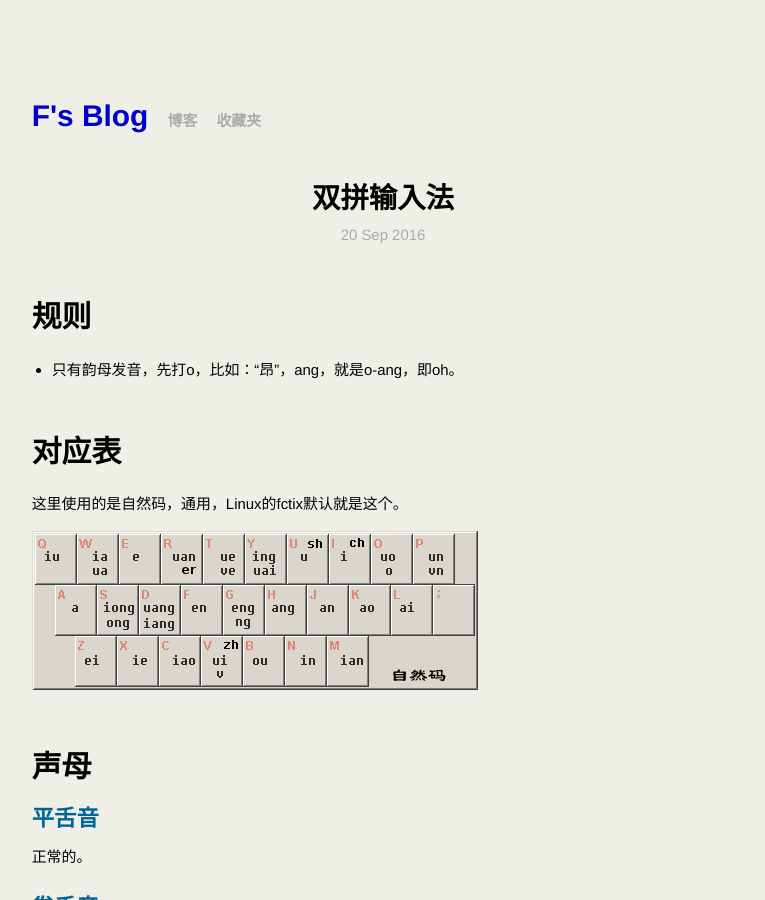
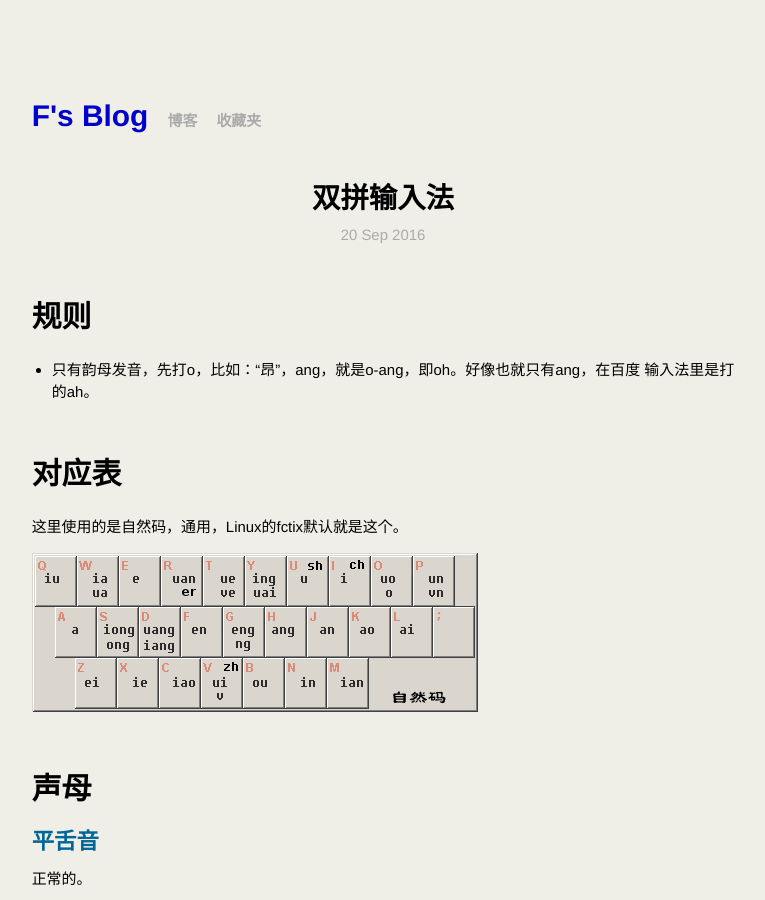
Before and after one commit to hulkfu/hulkfoo.github.io, a Jekyll site: the page built from _posts/2016-09-20-shuangpin.md, in a window 1280 px wide and 900 px high. Shown: the whole window, without its empty margins (257-1022 px from the left). Built offline with Jekyll 4.4.1, drawn with Linux system fonts in a browser that asks for light colours; Markdown is read by kramdown in place of the engine named in the settings; comment, search, counter and statistics services are not loaded.

Commit message:
Update 2016-09-20-shuangpin.md

```diff
--- a/_posts/2016-09-20-shuangpin.md
+++ b/_posts/2016-09-20-shuangpin.md
@@ -6,7 +6,7 @@ permalink: shuangpin
 
 # 规则
 
-* 只有韵母发音，先打o，比如：“昂”，ang，就是o-ang，即oh。
+* 只有韵母发音，先打o，比如：“昂”，ang，就是o-ang，即oh。好像也就只有ang，在百度 输入法里是打的ah。
 
 # 对应表
 
```
